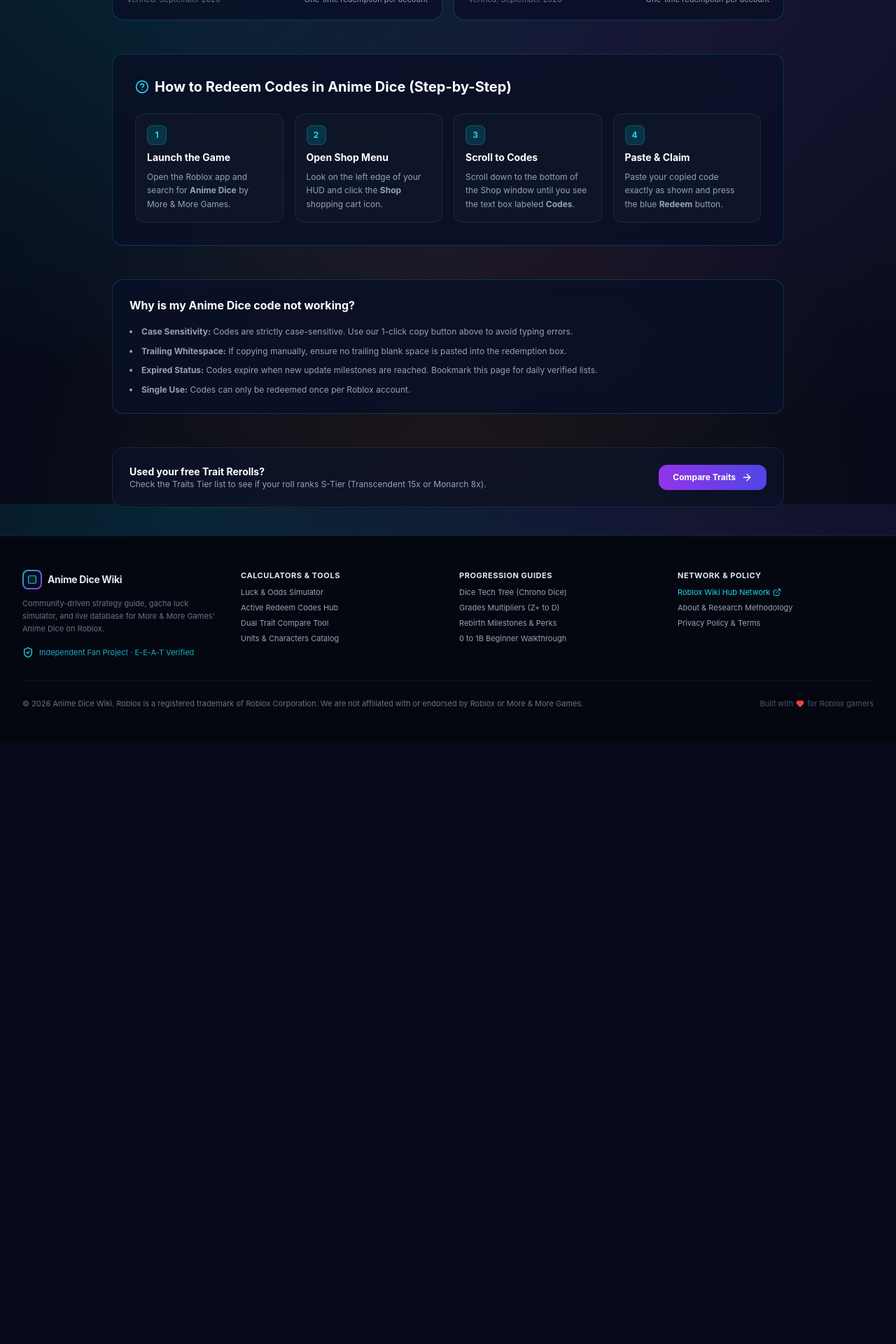
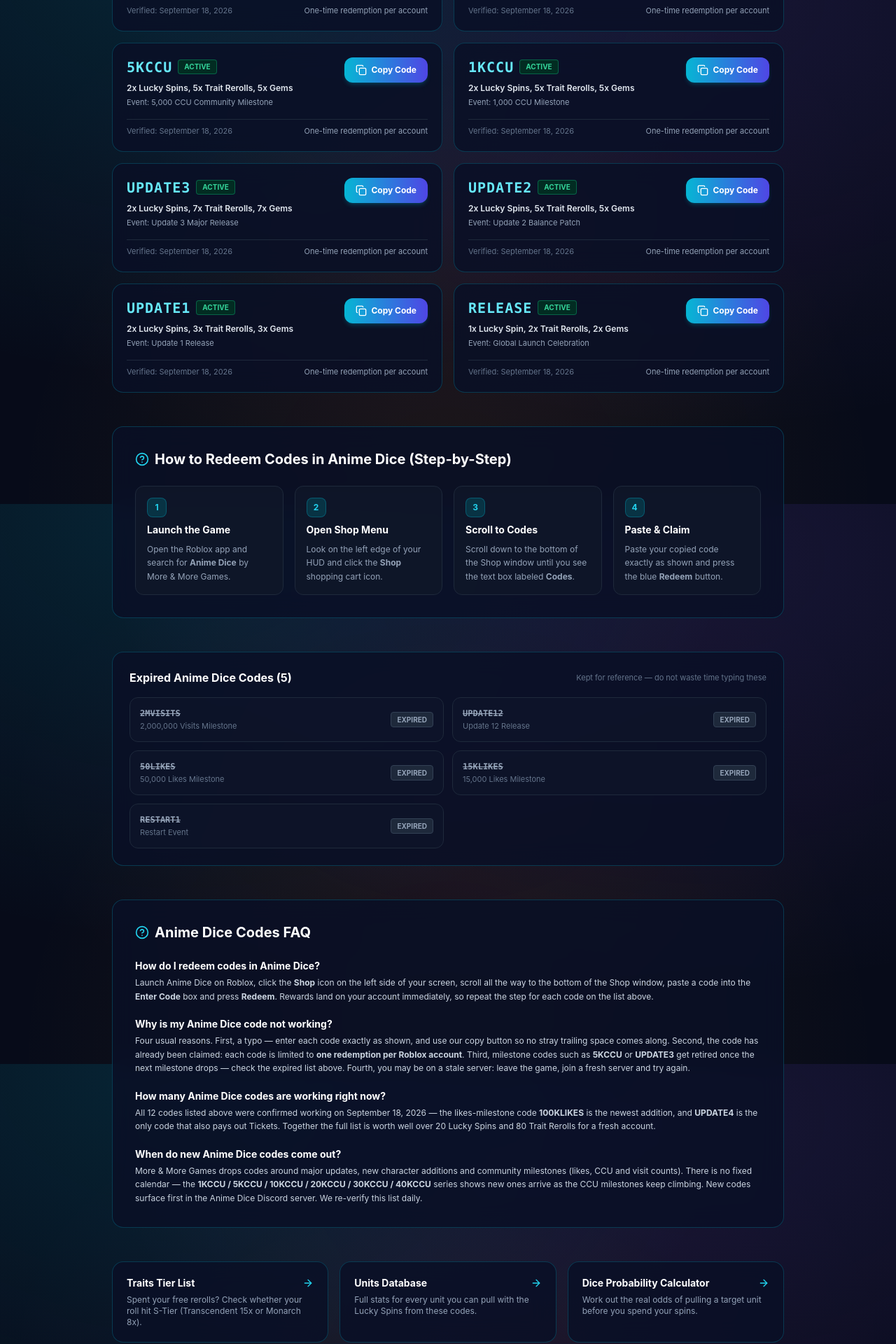
Before and after one commit to lianlele168/anime-dice-wiki, a Next.js app: page /codes in a window 1280 px wide. Shown: the part 880-2800 px from the top of the page at 70% size. Before the commit the page ends 1941 px from the top, so only its background shows below. Built offline with nearby package versions, Linux system fonts and the light colour scheme.

Commit message:
codes: expand to 12 verified codes, add expired archive + FAQPage/ItemList schema

```diff
--- a/src/app/codes/CodesClient.tsx
+++ b/src/app/codes/CodesClient.tsx
@@ -3,7 +3,7 @@
 import React, { useState } from 'react';
 import Link from 'next/link';
 import { Gift, Copy, Check, Sparkles, ShieldCheck, HelpCircle, ArrowRight, ExternalLink } from 'lucide-react';
-import { ACTIVE_CODES } from '@/data/gameData';
+import { ACTIVE_CODES, EXPIRED_CODES } from '@/data/gameData';
 import Toast from '@/components/Toast';
 
 export default function CodesClient() {
@@ -38,13 +38,13 @@
       <div className="text-center max-w-3xl mx-auto space-y-3">
         <div className="inline-flex items-center gap-2 px-3.5 py-1.5 rounded-full bg-cyan-950/80 border border-cyan-500/30 text-cyan-300 text-xs font-semibold">
           <Gift className="w-3.5 h-3.5 text-cyan-400" />
-          <span>September 2026 Verified Active Codes</span>
+          <span>Verified Active Codes — Last checked September 18, 2026</span>
         </div>
         <h1 className="text-3xl sm:text-5xl font-extrabold text-white tracking-tight">
-          Anime Dice Codes & Rewards Hub
+          Anime Dice Codes &amp; Rewards Hub
         </h1>
         <p className="text-sm text-slate-300 leading-relaxed">
-          Grab the latest working Anime Dice redeem codes for free Lucky Spins, Trait Rerolls, and Gems. All codes tested daily against More & More Games official servers.
+          All {ACTIVE_CODES.length} working Anime Dice codes for September 2026, each re-verified on September 18 against More &amp; More Games servers — with the exact Lucky Spins, Trait Rerolls, Gems and Tickets every code pays out.
         </p>
       </div>
 
@@ -163,31 +163,81 @@
         </div>
       </div>
 
-      {/* Code FAQs & Tips */}
+      {/* Expired Codes Archive */}
       <div className="glass-panel p-6 rounded-2xl space-y-4">
-        <h3 className="text-base font-bold text-white">Why is my Anime Dice code not working?</h3>
-        <ul className="space-y-2 text-xs text-slate-400 leading-relaxed list-disc list-inside">
-          <li><strong>Case Sensitivity:</strong> Codes are strictly case-sensitive. Use our 1-click copy button above to avoid typing errors.</li>
-          <li><strong>Trailing Whitespace:</strong> If copying manually, ensure no trailing blank space is pasted into the redemption box.</li>
-          <li><strong>Expired Status:</strong> Codes expire when new update milestones are reached. Bookmark this page for daily verified lists.</li>
-          <li><strong>Single Use:</strong> Codes can only be redeemed once per Roblox account.</li>
-        </ul>
+        <div className="flex items-center justify-between">
+          <h3 className="text-base font-bold text-white">Expired Anime Dice Codes ({EXPIRED_CODES.length})</h3>
+          <span className="text-[11px] text-slate-500">Kept for reference — do not waste time typing these</span>
+        </div>
+        <div className="grid grid-cols-1 sm:grid-cols-2 gap-3">
+          {EXPIRED_CODES.map((item) => (
+            <div key={item.code} className="p-3.5 rounded-xl bg-slate-900/60 border border-slate-800 flex items-center justify-between gap-3 text-xs">
+              <div>
+                <span className="font-mono font-bold text-slate-400 line-through">{item.code}</span>
+                <p className="text-[11px] text-slate-500 mt-0.5">{item.source}</p>
+              </div>
+              <span className="text-[10px] font-bold px-2 py-0.5 rounded bg-slate-800 text-slate-400 border border-slate-700 shrink-0">EXPIRED</span>
+            </div>
+          ))}
+        </div>
+      </div>
+
+      {/* Anime Dice Codes FAQ */}
+      <div className="glass-panel p-6 sm:p-8 rounded-2xl space-y-6">
+        <h2 className="text-xl font-bold text-white flex items-center gap-2">
+          <HelpCircle className="w-5 h-5 text-cyan-400" />
+          <span>Anime Dice Codes FAQ</span>
+        </h2>
+        <div className="space-y-5 text-xs text-slate-300 leading-relaxed">
+          <div>
+            <h3 className="text-sm font-bold text-white">How do I redeem codes in Anime Dice?</h3>
+            <p className="mt-1">
+              Launch Anime Dice on Roblox, click the <strong>Shop</strong> icon on the left side of your screen, scroll all the way to the bottom of the Shop window, paste a code into the <strong>Enter Code</strong> box and press <strong>Redeem</strong>. Rewards land on your account immediately, so repeat the step for each code on the list above.
+            </p>
+          </div>
+          <div>
+            <h3 className="text-sm font-bold text-white">Why is my Anime Dice code not working?</h3>
+            <p className="mt-1">
+              Four usual reasons. First, a typo — enter each code exactly as shown, and use our copy button so no stray trailing space comes along. Second, the code has already been claimed: each code is limited to <strong>one redemption per Roblox account</strong>. Third, milestone codes such as <strong>5KCCU</strong> or <strong>UPDATE3</strong> get retired once the next milestone drops — check the expired list above. Fourth, you may be on a stale server: leave the game, join a fresh server and try again.
+            </p>
+          </div>
+          <div>
+            <h3 className="text-sm font-bold text-white">How many Anime Dice codes are working right now?</h3>
+            <p className="mt-1">
+              All {ACTIVE_CODES.length} codes listed above were confirmed working on September 18, 2026 — the likes-milestone code <strong>100KLIKES</strong> is the newest addition, and <strong>UPDATE4</strong> is the only code that also pays out Tickets. Together the full list is worth well over 20 Lucky Spins and 80 Trait Rerolls for a fresh account.
+            </p>
+          </div>
+          <div>
+            <h3 className="text-sm font-bold text-white">When do new Anime Dice codes come out?</h3>
+            <p className="mt-1">
+              More &amp; More Games drops codes around major updates, new character additions and community milestones (likes, CCU and visit counts). There is no fixed calendar — the <strong>1KCCU / 5KCCU / 10KCCU / 20KCCU / 30KCCU / 40KCCU</strong> series shows new ones arrive as the CCU milestones keep climbing. New codes surface first in the Anime Dice Discord server. We re-verify this list daily.
+            </p>
+          </div>
+        </div>
       </div>
 
       {/* Internal Navigation Callout */}
-      <div className="flex flex-col sm:flex-row items-center justify-between gap-4 p-6 glass-card rounded-2xl border-cyan-500/20">
-        <div>
-          <h3 className="text-sm font-bold text-white">Used your free Trait Rerolls?</h3>
-          <p className="text-xs text-slate-400">
-            Check the Traits Tier list to see if your roll ranks S-Tier (Transcendent 15x or Monarch 8x).
-          </p>
-        </div>
-        <Link
-          href="/traits-tier-list/"
-          className="px-5 py-2.5 rounded-xl bg-gradient-to-r from-purple-600 to-indigo-600 text-white font-bold text-xs flex items-center gap-2 shrink-0 hover:from-purple-500 hover:to-indigo-500 transition-all"
-        >
-          <span>Compare Traits</span>
-          <ArrowRight className="w-4 h-4" />
+      <div className="grid grid-cols-1 sm:grid-cols-3 gap-4">
+        <Link href="/traits-tier-list/" className="glass-panel p-5 rounded-2xl border-cyan-500/20 hover:border-cyan-500/40 transition-all group">
+          <h3 className="text-sm font-bold text-white flex items-center justify-between gap-2">
+            <span>Traits Tier List</span>
+            <ArrowRight className="w-4 h-4 text-cyan-400 group-hover:translate-x-0.5 transition-transform" />
+          </h3>
+          <p className="text-xs text-slate-400 mt-1.5">Spent your free rerolls? Check whether your roll hit S-Tier (Transcendent 15x or Monarch 8x).</p>
+        </Link>
+        <Link href="/units-database/" className="glass-panel p-5 rounded-2xl border-cyan-500/20 hover:border-cyan-500/40 transition-all group">
+          <h3 className="text-sm font-bold text-white flex items-center justify-between gap-2">
+            <span>Units Database</span>
+            <ArrowRight className="w-4 h-4 text-cyan-400 group-hover:translate-x-0.5 transition-transform" />
+          </h3>
+          <p className="text-xs text-slate-400 mt-1.5">Full stats for every unit you can pull with the Lucky Spins from these codes.</p>
+        </Link>
+        <Link href="/calculator/" className="glass-panel p-5 rounded-2xl border-cyan-500/20 hover:border-cyan-500/40 transition-all group">
+          <h3 className="text-sm font-bold text-white flex items-center justify-between gap-2">
+            <span>Dice Probability Calculator</span>
+            <ArrowRight className="w-4 h-4 text-cyan-400 group-hover:translate-x-0.5 transition-transform" />
+          </h3>
+          <p className="text-xs text-slate-400 mt-1.5">Work out the real odds of pulling a target unit before you spend your spins.</p>
         </Link>
       </div>
 
--- a/src/app/codes/page.tsx
+++ b/src/app/codes/page.tsx
@@ -1,16 +1,97 @@
 import React from 'react';
 import type { Metadata } from 'next';
 import CodesClient from './CodesClient';
+import { ACTIVE_CODES } from '@/data/gameData';
 
 export const metadata: Metadata = {
-  title: 'Anime Dice Codes (September 2026) - Working Free Rolls & Potions',
-  description: 'Verified active Roblox Anime Dice redeem codes for September 2026. Copy codes for free lucky potions, gems, and dice spins.',
+  title: 'Anime Dice Codes (September 2026) - 12 Working Codes for Free Spins & Gems',
+  description:
+    'All 12 working Roblox Anime Dice codes for September 2026, re-verified on September 18. Claim free Lucky Spins, Trait Rerolls, Gems and Tickets with exact reward values and redemption steps.',
   alternates: {
     canonical: '/codes/',
   },
-  keywords: ['anime dice codes', 'anime dice codes september 2026', 'anime dice free potions'],
+  keywords: [
+    'anime dice codes',
+    'anime dice codes september 2026',
+    'anime dice free spins',
+    'anime dice lucky spins',
+    'anime dice trait rerolls',
+    'roblox anime dice codes',
+  ],
+  openGraph: {
+    title: 'Anime Dice Codes (September 2026) - 12 Working Codes',
+    description:
+      'All 12 working Anime Dice codes for September 2026 with exact Lucky Spins, Trait Rerolls and Gems values.',
+    type: 'article',
+  },
+};
+
+const faqs = [
+  {
+    question: 'How do I redeem codes in Anime Dice?',
+    answer:
+      'Launch Anime Dice on Roblox, click the Shop icon on the left side of your screen, scroll all the way to the bottom of the Shop window, paste a code into the Enter Code box and press Redeem. Rewards land on your account immediately, so repeat the step for each code on the list above.',
+  },
+  {
+    question: 'Why is my Anime Dice code not working?',
+    answer:
+      'Four usual reasons. First, a typo - enter each code exactly as shown, and use our copy button so no stray trailing space comes along. Second, the code has already been claimed: each code is limited to one redemption per Roblox account. Third, milestone codes such as 5KCCU or UPDATE3 get retired once the next milestone drops - check the expired list above. Fourth, you may be on a stale server: leave the game, join a fresh server and try again.',
+  },
+  {
+    question: 'How many Anime Dice codes are working right now?',
+    answer:
+      'All 12 codes listed above were confirmed working on September 18, 2026 - the likes-milestone code 100KLIKES is the newest addition, and UPDATE4 is the only code that also pays out Tickets. Together the full list is worth well over 20 Lucky Spins and 80 Trait Rerolls for a fresh account.',
+  },
+  {
+    question: 'When do new Anime Dice codes come out?',
+    answer:
+      'More & More Games drops codes around major updates, new character additions and community milestones (likes, CCU and visit counts). There is no fixed calendar - the 1KCCU / 5KCCU / 10KCCU / 20KCCU / 30KCCU / 40KCCU series shows new ones arrive as the CCU milestones keep climbing. New codes surface first in the Anime Dice Discord server. We re-verify this list daily.',
+  },
+];
+
+const jsonLd = {
+  '@context': 'https://schema.org',
+  '@type': 'FAQPage',
+  dateModified: '2026-09-18',
+  author: {
+    '@type': 'Person',
+    name: 'Jin "Lucky" Takahashi',
+    jobTitle: 'RNG Mathematician & Mythic Dice Roller',
+  },
+  mainEntity: faqs.map((faq) => ({
+    '@type': 'Question',
+    name: faq.question,
+    acceptedAnswer: {
+      '@type': 'Answer',
+      text: faq.answer,
+    },
+  })),
+};
+
+const codeListLd = {
+  '@context': 'https://schema.org',
+  '@type': 'ItemList',
+  name: 'Working Anime Dice Codes (September 2026)',
+  numberOfItems: ACTIVE_CODES.length,
+  itemListElement: ACTIVE_CODES.map((item, index) => ({
+    '@type': 'ListItem',
+    position: index + 1,
+    name: `${item.code} - ${item.reward}`,
+  })),
 };
 
 export default function CodesPage() {
-  return <CodesClient />;
+  return (
+    <>
+      <script
+        type="application/ld+json"
+        dangerouslySetInnerHTML={{ __html: JSON.stringify(jsonLd) }}
+      />
+      <script
+        type="application/ld+json"
+        dangerouslySetInnerHTML={{ __html: JSON.stringify(codeListLd) }}
+      />
+      <CodesClient />
+    </>
+  );
 }
--- a/src/data/gameData.ts
+++ b/src/data/gameData.ts
@@ -68,12 +68,26 @@
 }
 
 export const ACTIVE_CODES: CodeItem[] = [
-  { code: '5KCCU', reward: '3x Lucky Spins, 5x Trait Rerolls, 5x Gems', status: 'Active', verifiedDate: 'September 2026', source: '5,000 CCU Community Milestone' },
-  { code: '1KCCU', reward: '2x Lucky Spins, 5x Trait Rerolls, 5x Gems', status: 'Active', verifiedDate: 'September 2026', source: '1,000 CCU Milestone' },
-  { code: 'UPDATE3', reward: '3x Lucky Spins, 7x Trait Rerolls, 7x Gems', status: 'Active', verifiedDate: 'September 2026', source: 'Update 3 Major Release' },
-  { code: 'UPDATE2', reward: '2x Lucky Spins, 5x Trait Rerolls, 5x Gems', status: 'Active', verifiedDate: 'September 2026', source: 'Update 2 Balance Patch' },
-  { code: 'UPDATE1', reward: '2x Lucky Spins, 3x Trait Rerolls, 3x Gems', status: 'Active', verifiedDate: 'September 2026', source: 'Update 1 Release' },
-  { code: 'RELEASE', reward: '1x Lucky Spin, 2x Trait Rerolls, 2x Gems', status: 'Active', verifiedDate: 'September 2026', source: 'Global Launch Celebration' },
+  { code: '100KLIKES', reward: '2x Lucky Spins, 10x Trait Rerolls, 10x Gems', status: 'Active', verifiedDate: 'September 18, 2026', source: '100,000 Likes Community Milestone' },
+  { code: '40KCCU', reward: '2x Lucky Spins, 10x Trait Rerolls, 10x Gems', status: 'Active', verifiedDate: 'September 18, 2026', source: '40,000 CCU Community Milestone' },
+  { code: '30KCCU', reward: '2x Lucky Spins, 10x Trait Rerolls, 10x Gems', status: 'Active', verifiedDate: 'September 18, 2026', source: '30,000 CCU Community Milestone' },
+  { code: '20KCCU', reward: '2x Lucky Spins, 10x Trait Rerolls, 10x Gems', status: 'Active', verifiedDate: 'September 18, 2026', source: '20,000 CCU Community Milestone' },
+  { code: '10KCCU', reward: '2x Lucky Spins, 10x Trait Rerolls, 7x Gems', status: 'Active', verifiedDate: 'September 18, 2026', source: '10,000 CCU Community Milestone' },
+  { code: 'UPDATE4', reward: '2x Lucky Spins, 10x Trait Rerolls, 10x Tickets, 3x Gems', status: 'Active', verifiedDate: 'September 18, 2026', source: 'Update 4 Major Release' },
+  { code: '5KCCU', reward: '2x Lucky Spins, 5x Trait Rerolls, 5x Gems', status: 'Active', verifiedDate: 'September 18, 2026', source: '5,000 CCU Community Milestone' },
+  { code: '1KCCU', reward: '2x Lucky Spins, 5x Trait Rerolls, 5x Gems', status: 'Active', verifiedDate: 'September 18, 2026', source: '1,000 CCU Milestone' },
+  { code: 'UPDATE3', reward: '2x Lucky Spins, 7x Trait Rerolls, 7x Gems', status: 'Active', verifiedDate: 'September 18, 2026', source: 'Update 3 Major Release' },
+  { code: 'UPDATE2', reward: '2x Lucky Spins, 5x Trait Rerolls, 5x Gems', status: 'Active', verifiedDate: 'September 18, 2026', source: 'Update 2 Balance Patch' },
+  { code: 'UPDATE1', reward: '2x Lucky Spins, 3x Trait Rerolls, 3x Gems', status: 'Active', verifiedDate: 'September 18, 2026', source: 'Update 1 Release' },
+  { code: 'RELEASE', reward: '1x Lucky Spin, 2x Trait Rerolls, 2x Gems', status: 'Active', verifiedDate: 'September 18, 2026', source: 'Global Launch Celebration' },
+];
+
+export const EXPIRED_CODES: CodeItem[] = [
+  { code: '2MVISITS', reward: 'Milestone code — no longer redeemable', status: 'Expired', verifiedDate: 'September 18, 2026', source: '2,000,000 Visits Milestone' },
+  { code: 'UPDATE12', reward: 'Update code — no longer redeemable', status: 'Expired', verifiedDate: 'September 18, 2026', source: 'Update 12 Release' },
+  { code: '50LIKES', reward: 'Milestone code — no longer redeemable', status: 'Expired', verifiedDate: 'September 18, 2026', source: '50,000 Likes Milestone' },
+  { code: '15KLIKES', reward: 'Milestone code — no longer redeemable', status: 'Expired', verifiedDate: 'September 18, 2026', source: '15,000 Likes Milestone' },
+  { code: 'RESTART1', reward: 'Event code — no longer redeemable', status: 'Expired', verifiedDate: 'September 18, 2026', source: 'Restart Event' },
 ];
 
 export const TRAITS_DATA: TraitItem[] = [
```
Also changed, not shown: 27 other files (tests, documents, lock files or other folders).
